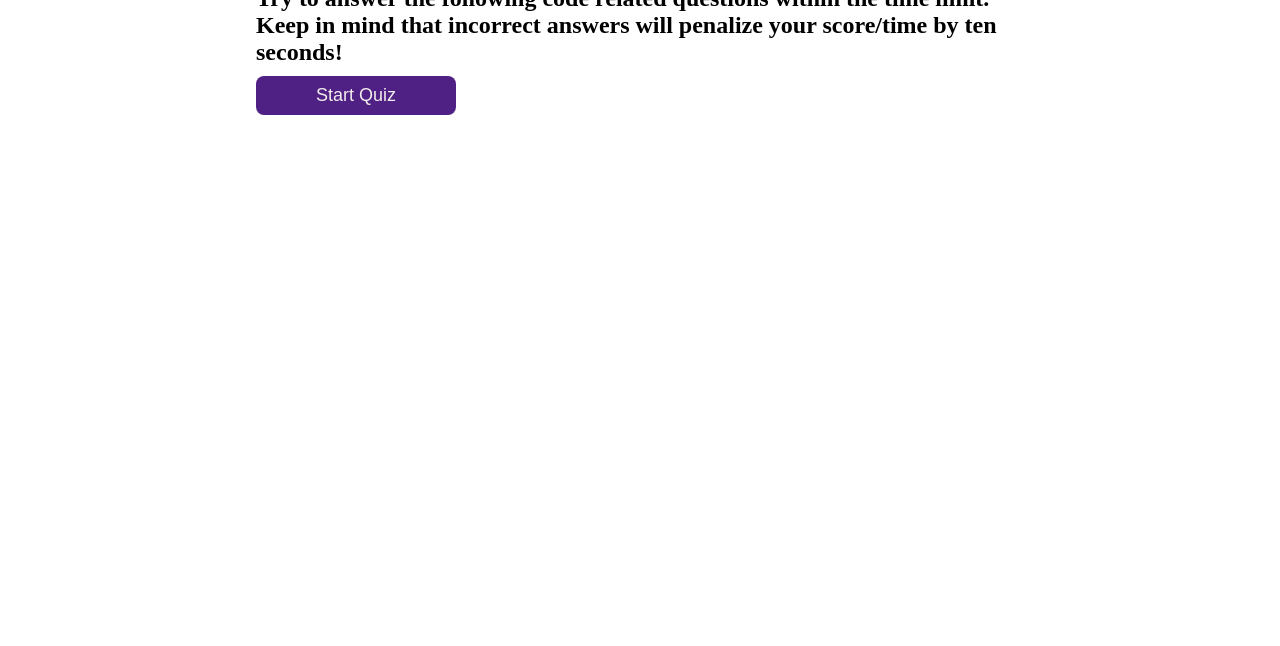
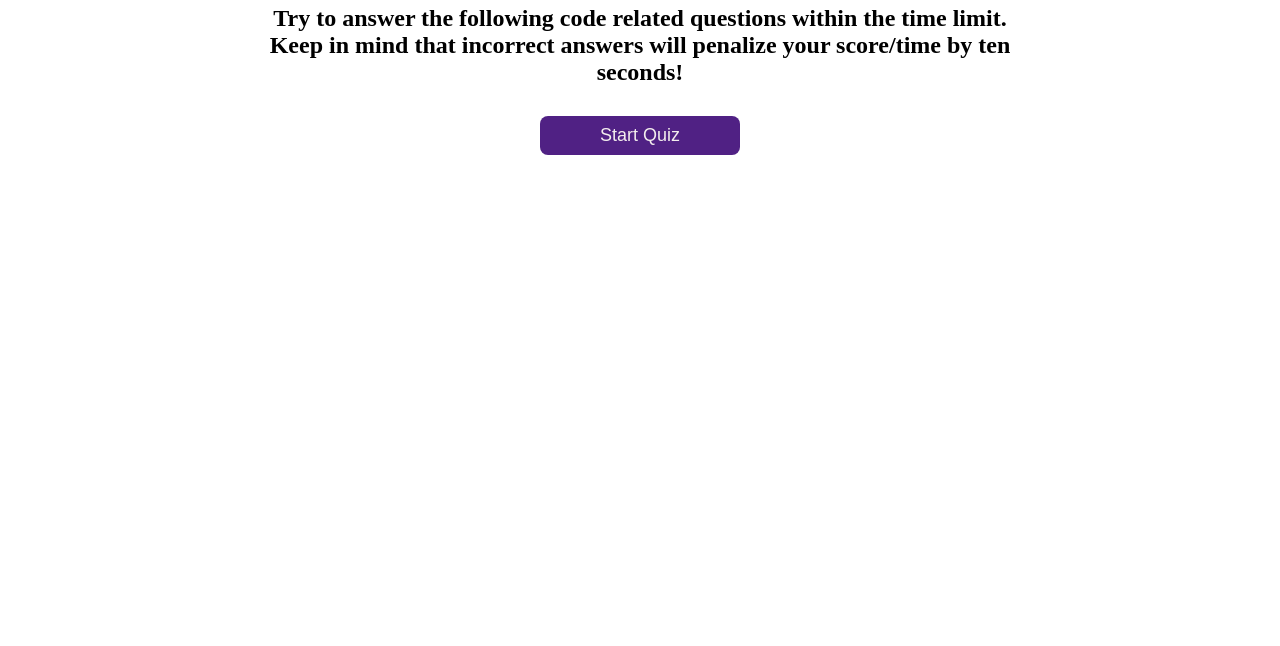
Before and after one commit to RobertAReedy/code-quiz, a plain HTML site: page index.html in a window 1280 px wide. Shown: the part 154-800 px from the top of the page. Drawn offline with Linux system fonts and the light colour scheme.

Commit message:
intro sheet styling complete

```diff
--- a/assets/css/style.css
+++ b/assets/css/style.css
@@ -31,6 +31,12 @@ main .intro-sheet button {
     border: 0;
     font-size: large;
     text-align: center;
+    display: block;
+}
+
+main .intro-sheet h1, h2 {
+    text-align: center;
+    padding-bottom: 20px;
 }
 
 /*Question sheet rules*/
```
